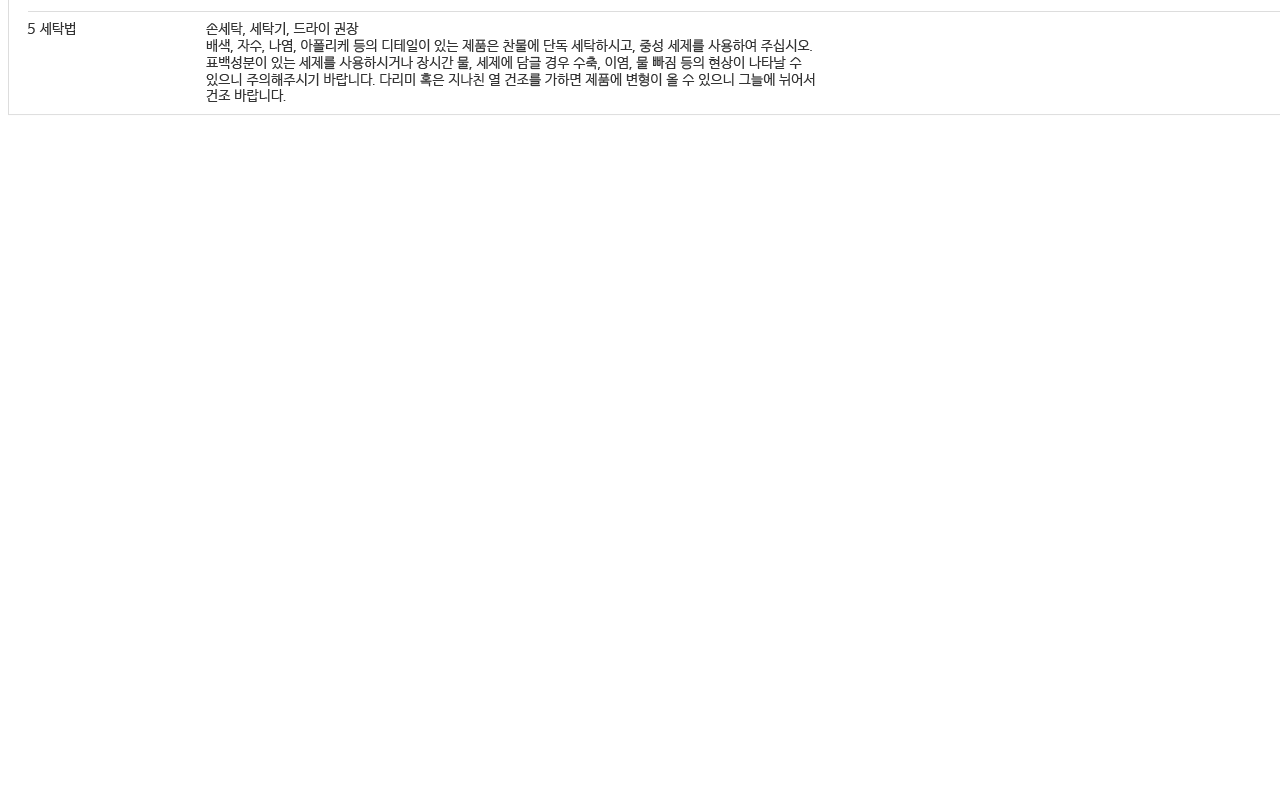
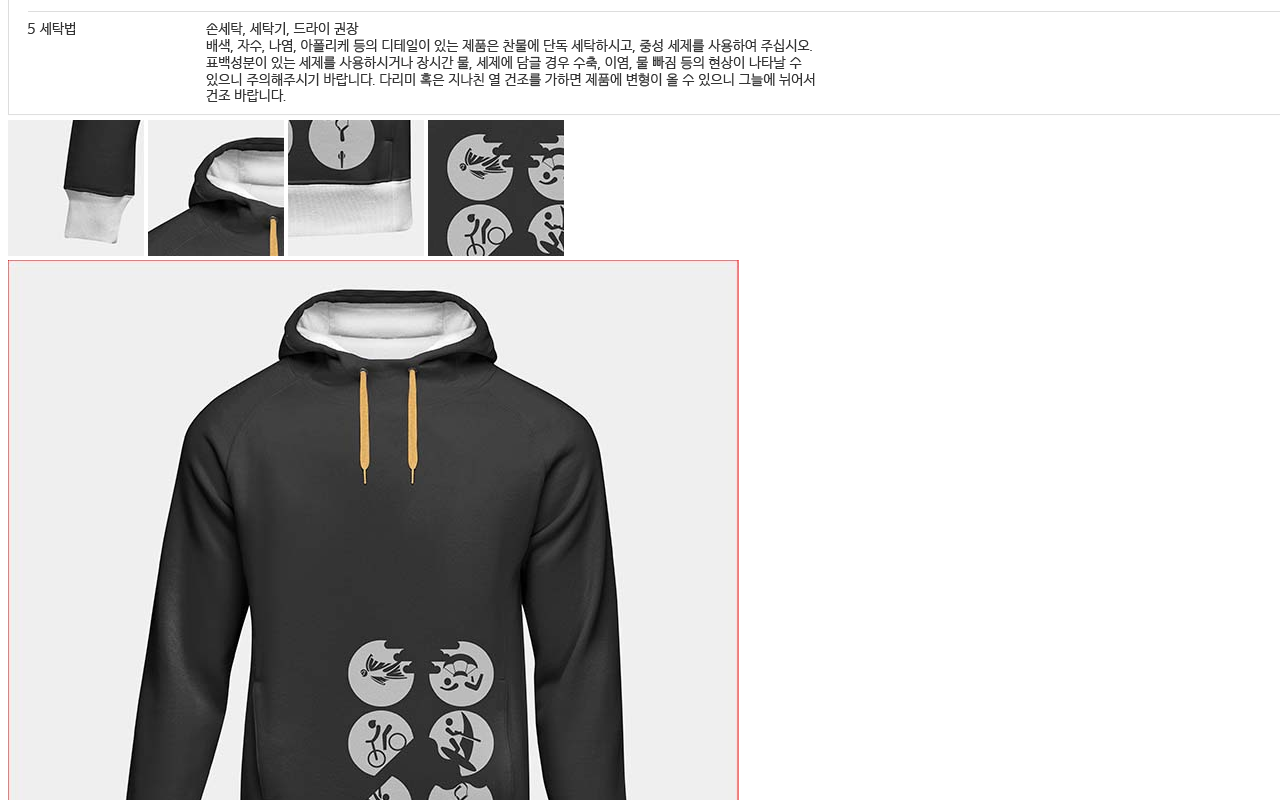
Before and after one commit to ziraf0606/-midme_sub567_storage, a plain HTML site: page index.html in a window 1280 px wide. Shown: the part 7400-8200 px from the top of the page. Drawn offline with Linux system fonts and the light colour scheme.

Commit message:
Update index.html

```diff
--- a/index.html
+++ b/index.html
@@ -28,6 +28,11 @@
    <img src="sub5/hood_sub5.jpg" alt="sub5">
    <img src="sub5/icon_delivery.png" alt="sub5">
    <img src="sub5/spec.png" alt="sub5">
+   <img src="sub5/hood_sub12.jpg" alt="sub5">
+   <img src="sub5/hood_sub13.jpg" alt="sub5">
+   <img src="sub5/hood_sub14.jpg" alt="sub5">
+   <img src="sub5/hood_sub15.jpg" alt="sub5">
+   <img src="sub5/hood_main_b.jpg" alt="sub5">
 
    <br><br><br><br><br><br><br><br><br><br><br><br><br><br><br><br><br><br><br><br>
    <br><br><br><br><br><br><br><br><br><br><br><br><br><br><br><br><br><br><br><br>
```
